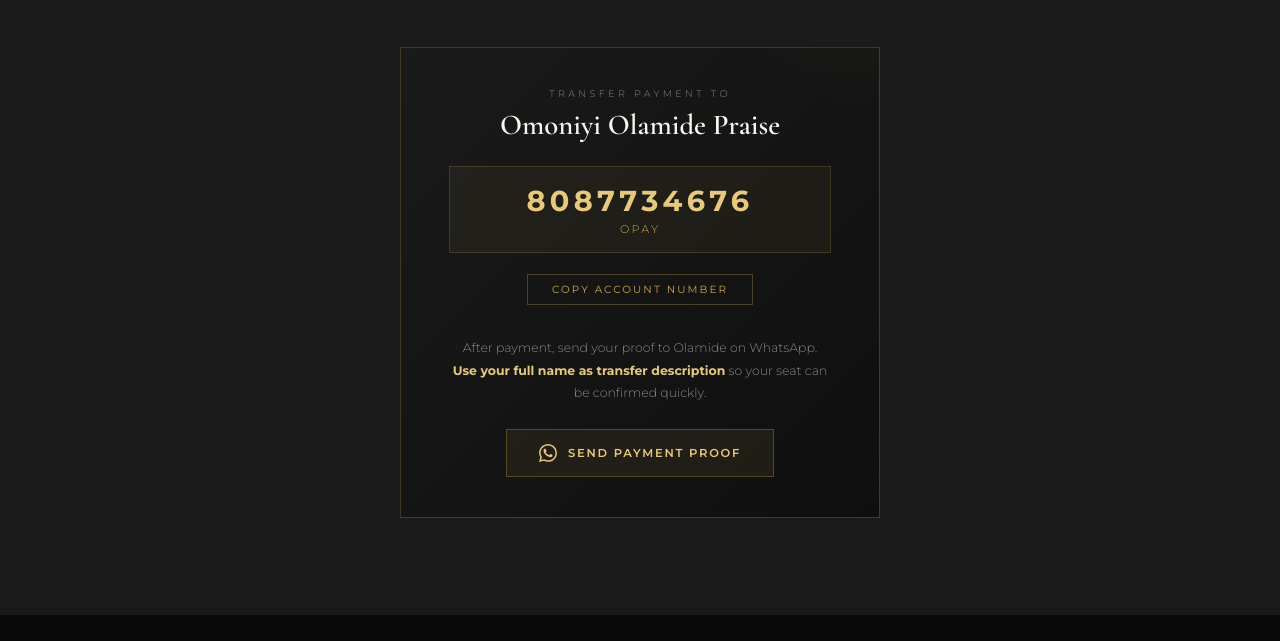
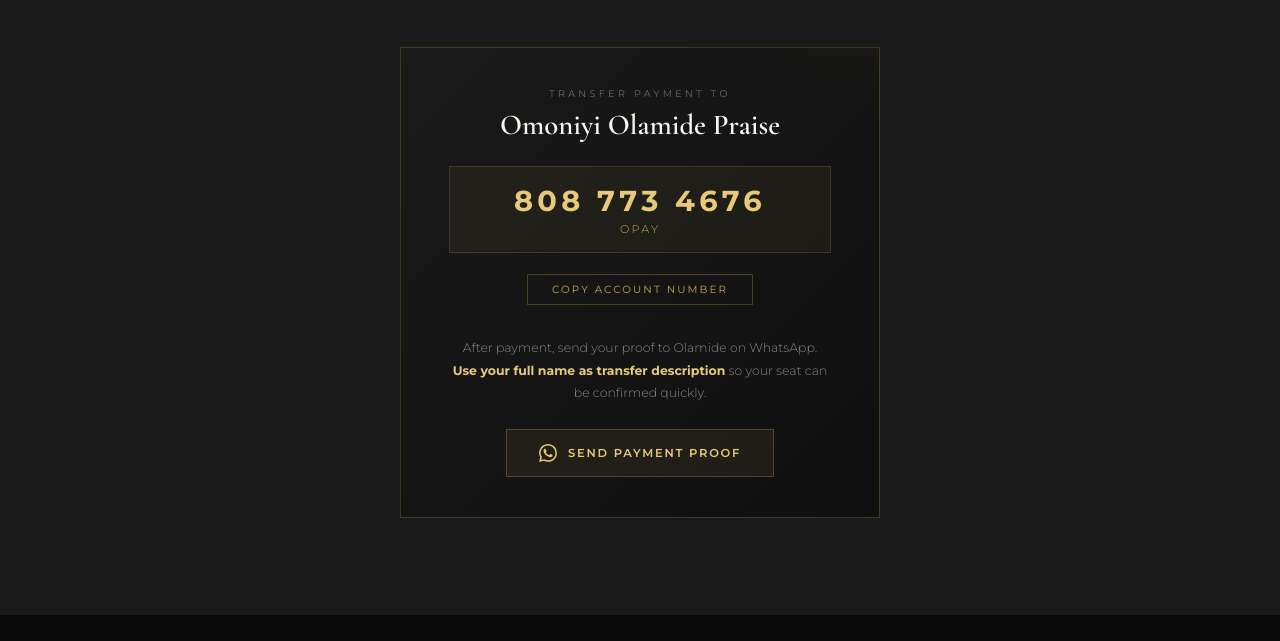
Before and after one commit to Encyclopedia01/school-of-wealth2, a plain HTML site: page index.html in a window 1280 px wide. Shown: the part 6019-6660 px from the top of the page. Drawn offline with nearby package versions, Linux system fonts and the light colour scheme.

Commit message:
Update index.html

```diff
--- a/index.html
+++ b/index.html
@@ -545,7 +545,7 @@
       <p class="bank-label">Transfer Payment To</p>
       <h3 class="bank-name-display">Omoniyi Olamide Praise</h3>
       <div class="bank-account-box">
-        <div class="bank-account-number">8087734676</div>
+        <div class="bank-account-number">808 773 4676</div>
         <div class="bank-provider">OPay</div>
       </div>
       <button class="copy-btn" onclick="copyAccount()">Copy Account Number</button>
```
